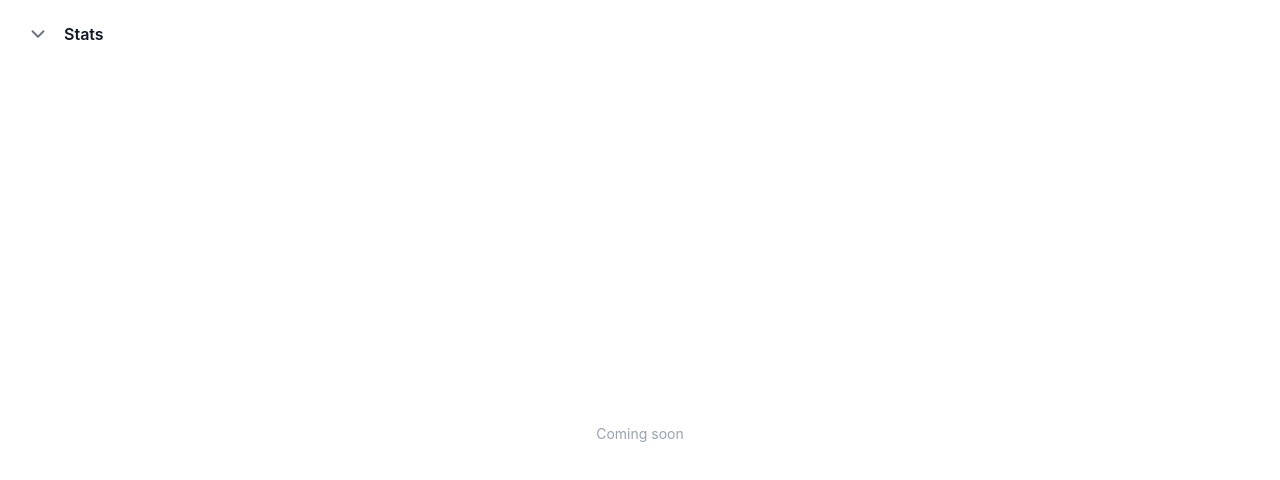
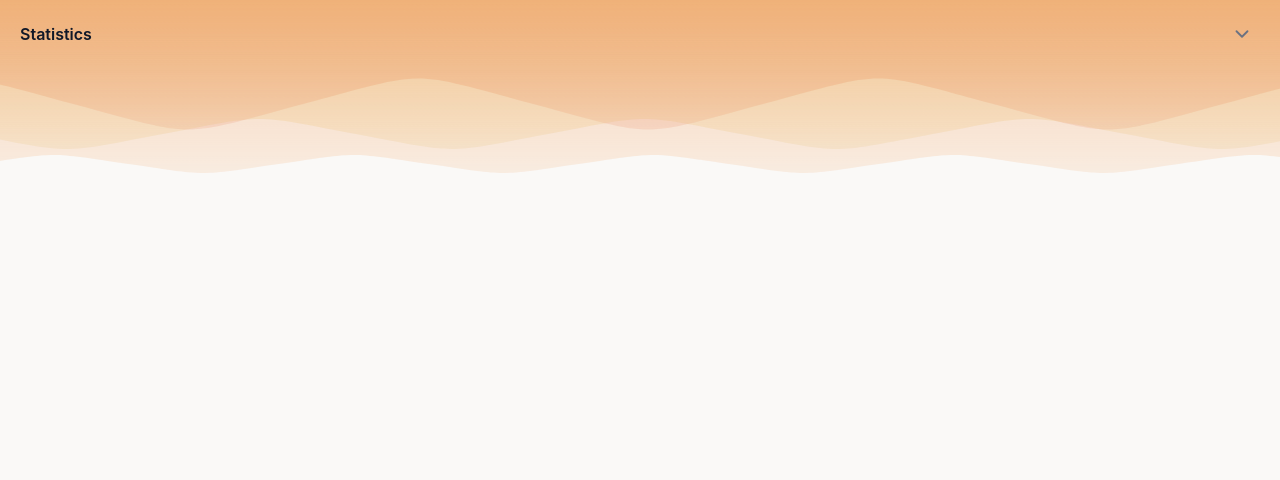
Before and after one commit to JulianBvW/GymDeck, a Vue app: page /stats in a window 1280 px wide. Shown: the top 480 px of the page. Built offline with nearby package versions, Linux system fonts and the light colour scheme.

Commit message:
feat: phase 4 part 1

```diff
--- a/src/views/StatsView.vue
+++ b/src/views/StatsView.vue
@@ -1,10 +1,13 @@
 <script setup lang="ts">
 import { useRouter } from 'vue-router'
 import { ChevronDown } from 'lucide-vue-next'
+import WaveBackground from '@/components/WaveBackground.vue'
 import { useUIStore } from '@/stores/ui'
+import { useDailyPalette } from '@/composables/useDailyPalette'
 
 const router = useRouter()
 const uiStore = useUIStore()
+const palette = useDailyPalette()
 
 function goBack() {
   uiStore.transitionDirection = 'down'
@@ -13,8 +16,17 @@ function goBack() {
 </script>
 
 <template>
-  <div class="relative h-full overflow-hidden bg-white flex flex-col">
-    <div class="flex items-center px-5 py-4">
+  <div class="relative h-full overflow-hidden bg-[#faf9f7] flex flex-col">
+    <WaveBackground
+      :progress="0.1"
+      :flip="true"
+      :wave1="palette.wave1"
+      :wave2="palette.wave2"
+      :wave3="palette.wave3"
+    />
+
+    <div class="absolute top-0 left-0 right-0 z-20 flex items-center justify-between px-5 py-4">
+      <span class="font-semibold text-gray-900">Statistics</span>
       <button
         class="w-9 h-9 flex items-center justify-center text-gray-500 hover:text-gray-800 rounded-full"
         aria-label="Back"
@@ -22,10 +34,10 @@ function goBack() {
       >
         <ChevronDown :size="22" />
       </button>
-      <span class="ml-2 font-semibold text-gray-900">Stats</span>
     </div>
-    <div class="flex-1 flex items-center justify-center text-gray-400 text-sm">
-      Coming soon
+
+    <div class="relative z-10 flex-1 overflow-y-auto pt-16 pb-8 px-5 flex flex-col gap-6">
+      <!-- Parts 2, 3, 4 go here -->
     </div>
   </div>
 </template>
```
